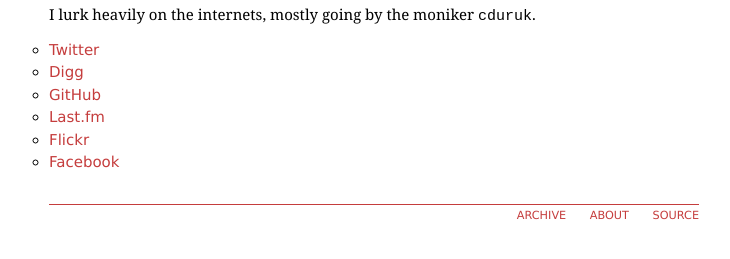
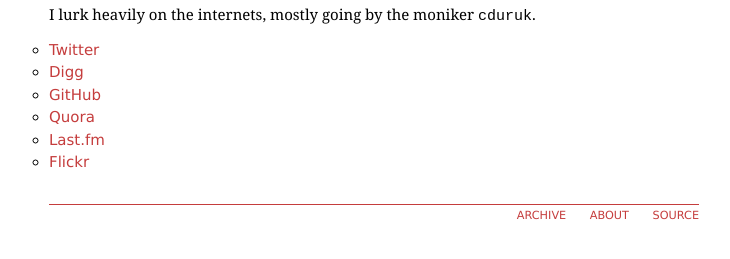
Before and after one commit to cduruk/old.cduruk.github.com, a Jekyll site: the page built from about/index.md, in a window 1280 px wide. Shown: the part 377-636 px from the top of the page, without its empty margins (266-996 px from the left). Built offline with Jekyll 4.4.1, drawn with Linux system fonts in a browser that asks for light colours; Markdown is read by kramdown in place of the engine named in the settings.

Commit message:
Remove facebook, add quora

```diff
--- a/about/index.md
+++ b/about/index.md
@@ -20,6 +20,6 @@
 * [Twitter](http://twitter.com/cduruk)
 * [Digg](http://digg.com/cduruk)
 * [GitHub](http://github.com/cduruk)
+* [Quora](http://quora.com/Can-Duruk)
 * [Last.fm](http://last.fm/user/cduruk)
 * [Flickr](http://flickr.com/photos/duruk)
-* [Facebook](http://facebook.com/cduruk)
```
